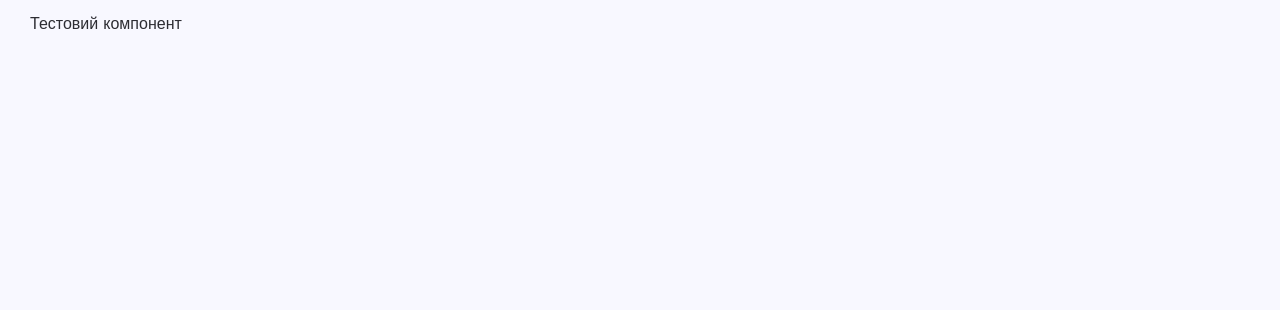
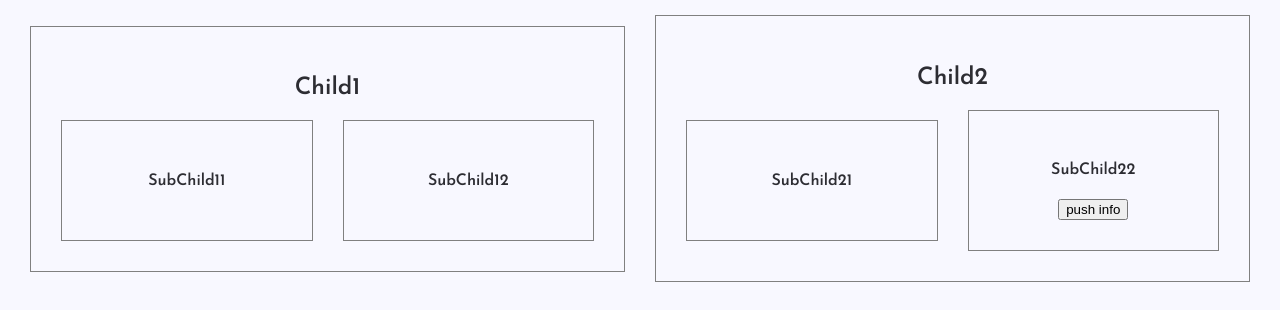
Before and after one commit to oksanabila/Okten-react, a React (Create React App) app: page / in a window 1280 px wide. Shown: the top 310 px of the page. Built offline with nearby package versions, Linux system fonts and the light colour scheme.

Commit message:
Lesson 3, task 3

```diff
--- a/src/App.css
+++ b/src/App.css
@@ -11,4 +11,18 @@ body {
     max-width: 1440px;
     padding: 15px 30px;
     margin: 0 auto;
+
 }
+
+.grid {
+    display: grid;
+    grid-template-columns: 1fr 1fr;
+    grid-gap: 30px;
+    align-items: center;
+    justify-content: center;
+    text-align: center;
+}
+.grid > div {
+    padding: 30px;
+    border: 1px solid grey;
+}
--- a/src/App.js
+++ b/src/App.js
@@ -1,13 +1,29 @@
-import React from 'react';
+import React, {createContext} from 'react';
 import './App.css';
-import {Component} from "./components/Component/Component";
+import {Child1} from "./components/Child1/Child1";
+import {Child2} from "./components/Child2/Child2";
+
+// context
+// Зробити структуру компонентів -
+// App
+// Child1                              Child2
+// SubChild1_1    SubChild1_2          SubChild2_1    SubChild2_2
+//
+// Тепер завдання:
+//     З SubChild2_2 передати данні (будь-які) в SubChild1_1
+
+const Context = createContext(null);
 
 const App = () => {
     return (
-        <div className={'container'}>
-            <Component/>
-        </div>
+        <Context.Provider value={[]}>
+            <div className={'container grid'}>
+                <Child1/>
+                <Child2/>
+            </div>
+        </Context.Provider>
+
     );
 };
 
-export default App;
+export {App, Context};
--- /dev/null
+++ b/src/components/Child1/Child1.js
@@ -0,0 +1,18 @@
+import React from 'react';
+import {SubChild11} from "./SubChild1_1/SubChild1_1";
+import {SubChild12} from "./SubChild1_2/SubChild1_2";
+
+const Child1 = () => {
+    return (
+        <div>
+            <h2>Child1</h2>
+            <div className={'grid'}>
+                <SubChild11/>
+                <SubChild12/>
+            </div>
+
+        </div>
+    );
+};
+
+export {Child1};
--- /dev/null
+++ b/src/components/Child1/SubChild1_1/SubChild1_1.js
@@ -0,0 +1,17 @@
+import React, {useContext} from 'react';
+import {Context} from "../../../App";
+
+const SubChild11 = () => {
+    const data = useContext(Context);
+
+    return (
+        <div>
+            <h4>SubChild11</h4>
+            {
+                data.map(item => <div key={item}>{item}</div>)
+            }
+        </div>
+    );
+};
+
+export {SubChild11};
--- /dev/null
+++ b/src/components/Child1/SubChild1_2/SubChild1_2.js
@@ -0,0 +1,12 @@
+import React from 'react';
+
+const SubChild12 = () => {
+    return (
+        <div>
+            <h4>SubChild12</h4>
+
+        </div>
+    );
+};
+
+export {SubChild12};
--- /dev/null
+++ b/src/components/Child2/Child2.js
@@ -0,0 +1,17 @@
+import React from 'react';
+import {SubChild21} from "./SubChild2_1/SubChild2_1";
+import {SubChild22} from "./SubChild2_2/SubChild2_2";
+
+const Child2 = () => {
+    return (
+        <div>
+            <h2>Child2</h2>
+            <div className={'grid'}>
+                <SubChild21/>
+                <SubChild22/>
+            </div>
+        </div>
+    );
+};
+
+export {Child2};
--- /dev/null
+++ b/src/components/Child2/SubChild2_1/SubChild2_1.js
@@ -0,0 +1,11 @@
+import React from 'react';
+
+const SubChild21 = () => {
+    return (
+        <div>
+            <h4>SubChild21</h4>
+        </div>
+    );
+};
+
+export {SubChild21};
--- /dev/null
+++ b/src/components/Child2/SubChild2_2/SubChild2_2.js
@@ -0,0 +1,15 @@
+import React, {useContext} from 'react';
+import {Context} from "../../../App";
+
+const SubChild22 = () => {
+   const context = useContext(Context);
+    return (
+        <div>
+            <h4>SubChild22</h4>
+            {/*context.*/}
+            <button onClick={() => context.push('SubChild22')}>push info</button>
+        </div>
+    );
+};
+
+export {SubChild22};
--- a/src/components/Component/Component.js
+++ /dev/null
@@ -1,11 +0,0 @@
-import React from 'react';
-
-const Component = () => {
-    return (
-        <div>
-            Тестовий компонент
-        </div>
-    );
-};
-
-export {Component};
--- a/src/index.js
+++ b/src/index.js
@@ -1,7 +1,7 @@
 import React from 'react';
 import ReactDOM from 'react-dom/client';
 
-import App from './App';
+import {App} from './App';
 
 const root = ReactDOM.createRoot(document.getElementById('root'));
 root.render(
```
